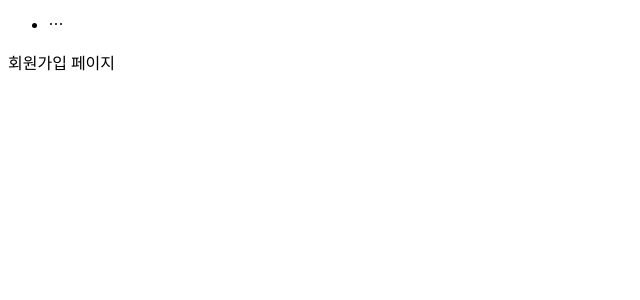
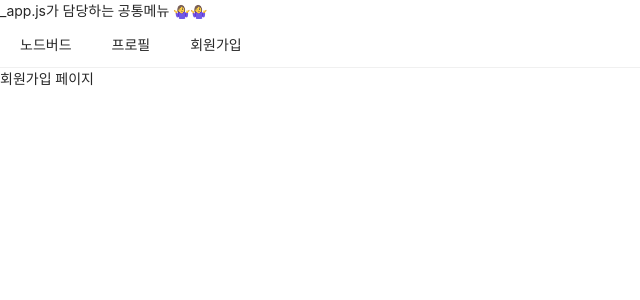
Before and after one commit to sjun8932/NextJs, a Next.js app in the folder prepare/front/: page /signup in a window 1280 px wide. Shown: the top 300 px of the page, without its empty margins (0-640 px from the left). Built offline with nearby package versions, Linux system fonts and the light colour scheme.

Commit message:
9. _app.js와 Head

```diff
--- /dev/null
+++ b/prepare/front/pages/_app.js
@@ -0,0 +1,21 @@
+import React from 'react';
+import PropTypes from "prop-types";
+import Head from 'next/head'
+import 'antd/dist/antd.css'
+
+React.useLayoutEffect= React.useEffect;
+
+const App = ({ Component }) => {
+    return (
+        <>
+            <div>_app.js가 담당하는 공통메뉴 🤷‍♀️🤷‍♀️</div>
+            <Component />
+        </>
+    )
+}
+
+App.propTypes = {
+    Component: PropTypes.elementType.isRequired,
+}
+
+export default  App;
--- a/prepare/front/pages/signup.js
+++ b/prepare/front/pages/signup.js
@@ -1,14 +1,18 @@
 import React from 'react';
 import AppLayout from "../components/AppLayout";
+import Head from 'next/head'
 
 const Signup = () => {
 
     return (
-        <AppLayout>
-            <div>
-                회원가입 페이지
-            </div>
-        </AppLayout>
+        <>
+            <Head>
+                <title>
+                    회원가입 | 노드버드 😊
+                </title>
+            </Head>
+            <AppLayout>회원가입 페이지</AppLayout>
+        </>
     )
 }
 
```
Also changed, not shown: prepare/front/pages/profile.js (+8 -5 lines), prepare/front/pages/test/useLayoutEffect.js (+0 -1 lines), 2 other files (tests, documents, lock files or other folders).
